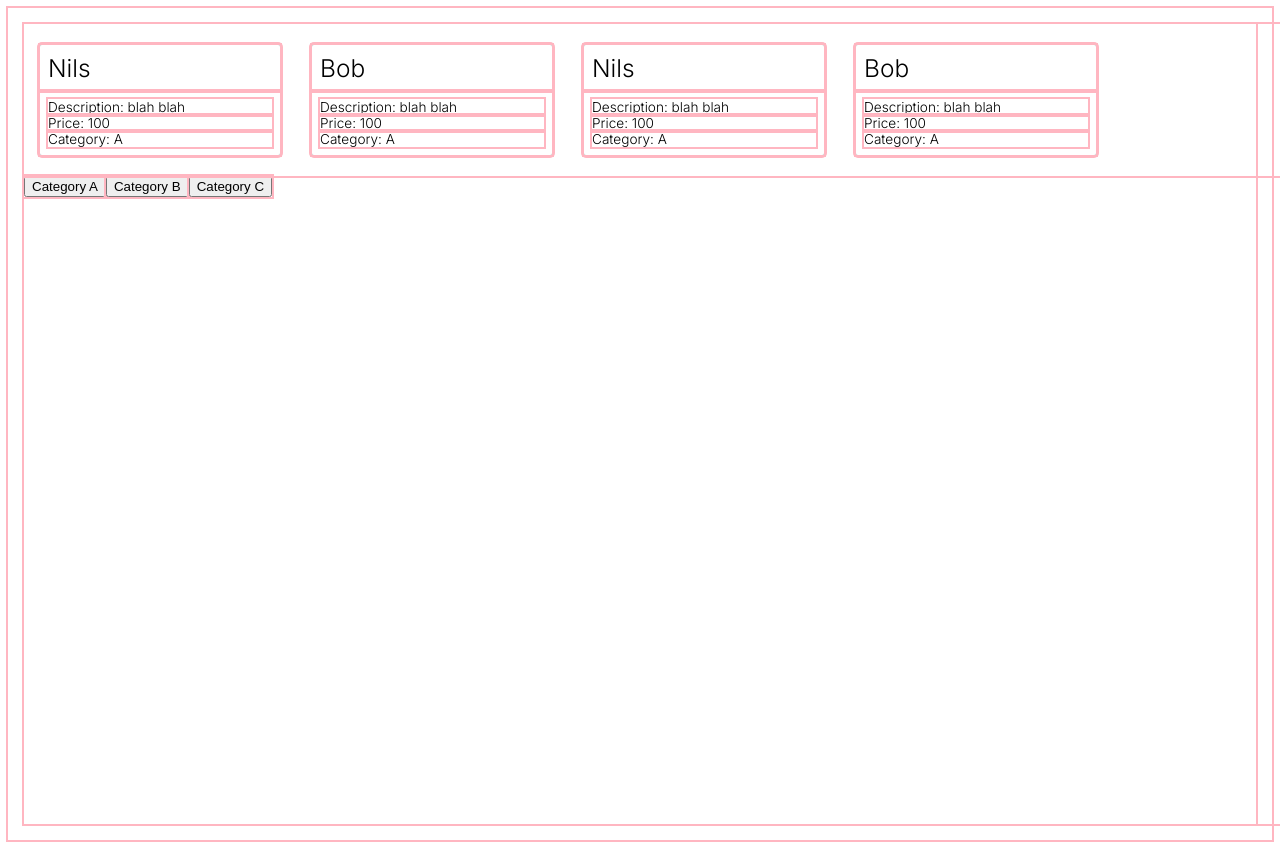
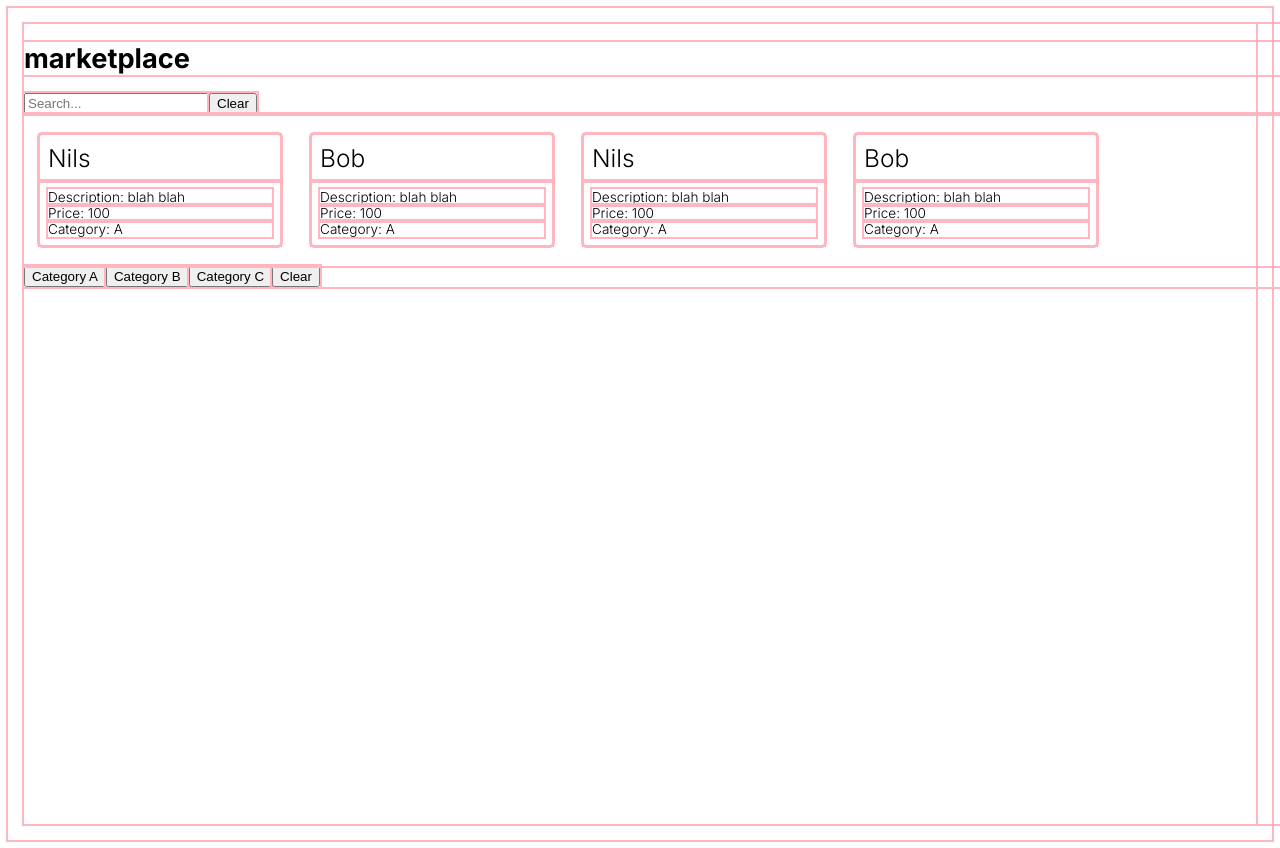
Before and after one commit to nils-thevenard/Marketplace, a Next.js app: page / in a window 1280 px wide. Both pictures are taken after a click on the button "Category A". Shown: the top 848 px of the page. Built offline with nearby package versions, Linux system fonts and the light colour scheme.

Commit message:
fixed file layout
have heading minimised now when text is input on search

```diff
--- /dev/null
+++ b/src/app/marketplace/mainPage.tsx
@@ -0,0 +1,10 @@
+import React from "react";
+import FilteredCards from "./search/filteredCards";
+
+export default function MainPage() {
+  return (
+    <div>
+      <FilteredCards />
+    </div>
+  );
+}
--- a/src/app/marketplace/search/courseCard.module.scss
+++ b/src/app/marketplace/search/courseCard.module.scss
@@ -3,6 +3,10 @@
     display: flex;
     flex-wrap: wrap;
     width: 100vw;
+    h1{
+        width: 100vw;
+    }
+
 }
 
 
--- /dev/null
+++ b/src/app/marketplace/search/courseCards.tsx
@@ -0,0 +1,22 @@
+import styles from "./courseCard.module.scss";
+import { Course } from "./data";
+
+//mapping out the array of objects and displaying as JSX
+const CourseCards: React.FC<{ data: Course[] }> = ({ data }) => {
+  return (
+    <div className={styles.CourseCards}>
+      {data.map((data) => (
+        <div className={styles.card} key={data.id}>
+          <div className={styles.heading}>{data.name}</div>
+          <div className={styles.content}>
+            <div>Description: {data.description}</div>
+            <div>Price: {data.price}</div>
+            <div>Category: {data.category}</div>
+          </div>
+        </div>
+      ))}
+    </div>
+  );
+};
+
+export default CourseCards;
--- a/src/app/marketplace/search/data.tsx
+++ b/src/app/marketplace/search/data.tsx
@@ -1,16 +1,16 @@
 import React from "react";
 
-type category = "A" | "B" | "C";
+export type Category = "A" | "B" | "C";
 
-interface course {
+export interface Course {
   id: number;
   name: string;
   description: string;
   price: number;
-  category: category;
+  category: Category;
 }
 
-const DATA: course[] = [
+const DATA: Course[] = [
   {
     id: 0,
     name: "Nils",
--- /dev/null
+++ b/src/app/marketplace/search/filteredCards.tsx
@@ -0,0 +1,73 @@
+"use client";
+
+import React from "react";
+import { useState } from "react";
+import CourseCards from "./courseCards";
+import DATA, { Category, Course } from "./data";
+import styles from "./courseCard.module.scss";
+
+export default function FilteredCards() {
+  // I could set use state as just a string but by importing Category and declaring it as the type i have the type safety of only being able to use the sect category's
+  const [letter, setLetter] = useState<Category | "">("");
+
+  // filtering the array depending on the value of letter
+  const filteredData: Course[] = DATA.filter((course) => {
+    return course.category === letter;
+  });
+
+  //mapping out the array of objects and displaying as JSX
+  const SearchCards: React.FC<{ data: Course[] }> = ({ data }) => {
+    const [searchText, setSearchText] = useState<string>("");
+    return (
+      <div className={styles.CourseCards}>
+        {searchText == "" && <h1>marketplace</h1>}
+        <form>
+          <input
+            type="text"
+            placeholder="Search..."
+            value={searchText}
+            onChange={(e) => {
+              setSearchText(e.target.value);
+            }}
+          />
+          <button onClick={() => setSearchText("")}>Clear</button>
+        </form>
+      </div>
+    );
+  };
+
+  return (
+    <div>
+      <SearchCards data={[]} />
+      <CourseCards data={filteredData} />
+      <button
+        onClick={() => {
+          setLetter("A");
+        }}
+      >
+        Category A
+      </button>
+      <button
+        onClick={() => {
+          setLetter("B");
+        }}
+      >
+        Category B
+      </button>
+      <button
+        onClick={() => {
+          setLetter("C");
+        }}
+      >
+        Category C
+      </button>
+      <button
+        onClick={() => {
+          setLetter("");
+        }}
+      >
+        Clear
+      </button>
+    </div>
+  );
+}
--- a/src/app/marketplace/search/page.tsx
+++ /dev/null
@@ -1,6 +0,0 @@
-import React from "react";
-import CourseCard from "./search";
-
-export default function Search() {
-  return <CourseCard />;
-}
--- a/src/app/marketplace/search/search.tsx
+++ /dev/null
@@ -1,70 +0,0 @@
-"use client";
-
-// to lower case on both sides for search
-// search to be held in state
-// input value held in state
-
-//have button options for a b c
-// on click set stare a or whatever
-// render the new array filters course cards
-
-import React, { useState } from "react";
-import styles from "./courseCard.module.scss";
-import DATA from "./data";
-
-export default function CourseCard() {
-  const [letter, setLetter] = useState<string>("");
-
-  // have interface imported from data file
-  type category = "A" | "B" | "C";
-  interface course {
-    id: number;
-    name: string;
-    description: string;
-    price: number;
-    category: category;
-  }
-
-  // filtering the array depending on the value of letter
-  const setCourseA: course[] = DATA.filter((course) => {
-    return course.category === letter;
-  });
-
-  const handleSetLetterA = () => {
-    setLetter("A");
-  };
-  const handleSetLetterB = () => {
-    setLetter("B");
-  };
-  const handleSetLetterC = () => {
-    setLetter("C");
-  };
-
-  //mapping out the array of objects and displaying as JSX
-  const CourseCards: React.FC<{ data: course[] }> = ({ data }) => {
-    return (
-      <div className={styles.CourseCards}>
-        {data.map((data) => (
-          <div className={styles.card} key={data.id}>
-            <div className={styles.heading}>{data.name}</div>
-            <div className={styles.content}>
-              <div>Description: {data.description}</div>
-              <div>Price: {data.price}</div>
-              <div>Category: {data.category}</div>
-            </div>
-          </div>
-        ))}
-      </div>
-    );
-  };
-
-  return (
-    <div>
-      <CourseCards data={setCourseA} />
-
-      <button onClick={handleSetLetterA}>Category A</button>
-      <button onClick={handleSetLetterB}>Category B</button>
-      <button onClick={handleSetLetterC}>Category C</button>
-    </div>
-  );
-}
--- a/src/app/page.tsx
+++ b/src/app/page.tsx
@@ -1,11 +1,11 @@
+import MainPage from "./marketplace/mainPage";
 import styles from "./page.module.scss";
-import Search from "./marketplace/search/page";
 
 export default function Home() {
   return (
     <main className={styles.main}>
       <div className={styles.description}>
-        <Search />
+        <MainPage />
       </div>
     </main>
   );
```
